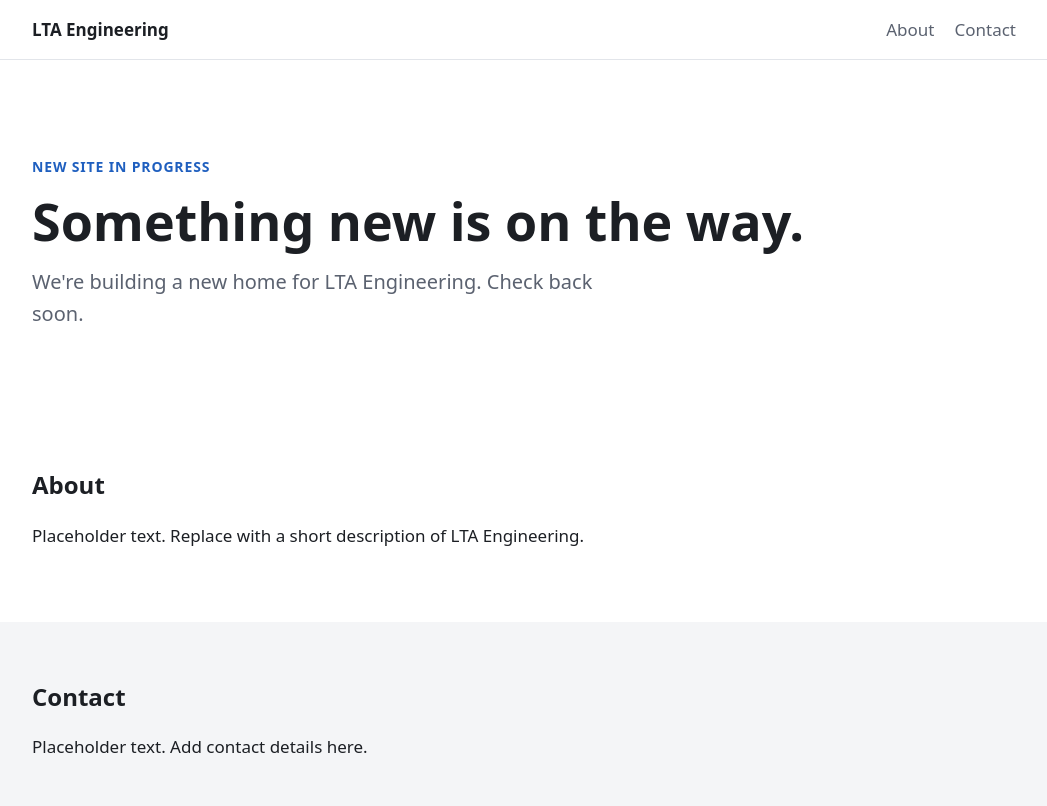
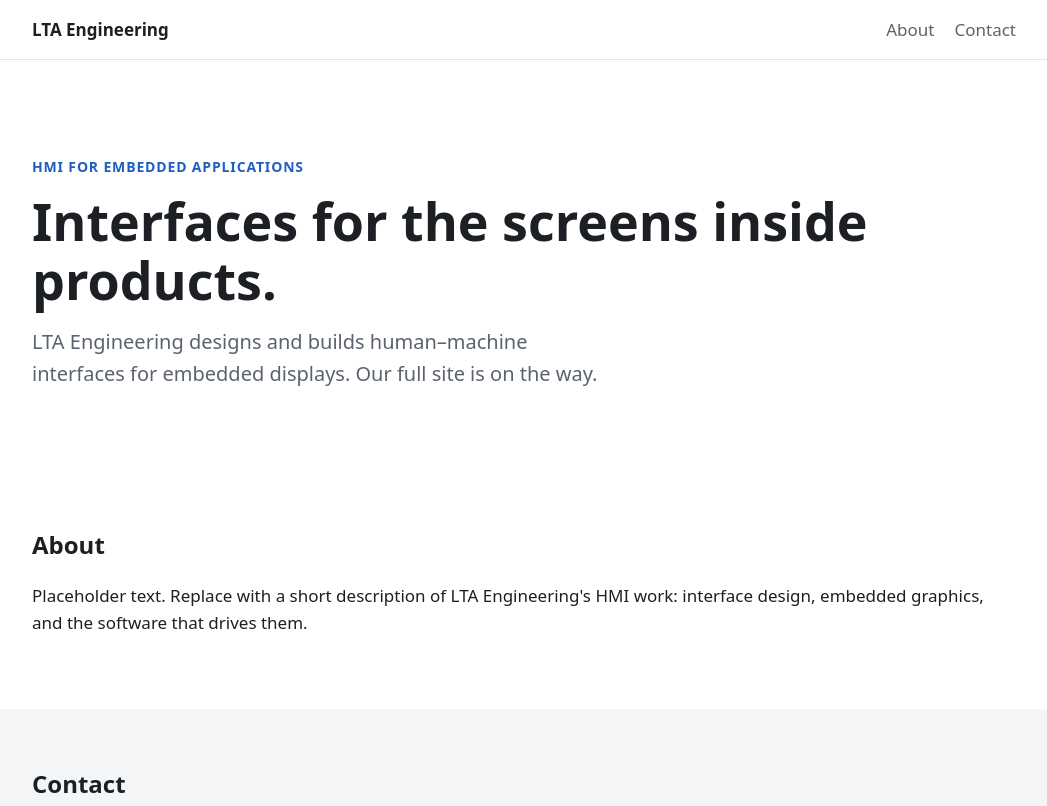
Before and after one commit to LTA-Engineering/lta-website, a plain HTML site: page index.html in a window 1280 px wide. Shown: the top 806 px of the page, without its empty margins (116-1163 px from the left). Drawn offline with Linux system fonts and the light colour scheme.

Commit message:
feat: position placeholder site around embedded HMI

```diff
--- a/index.html
+++ b/index.html
@@ -4,7 +4,7 @@
   <meta charset="utf-8">
   <meta name="viewport" content="width=device-width, initial-scale=1">
   <title>LTA Engineering</title>
-  <meta name="description" content="LTA Engineering — new website coming soon.">
+  <meta name="description" content="LTA Engineering designs and builds HMI software for embedded applications.">
   <link rel="stylesheet" href="css/styles.css">
 </head>
 <body>
@@ -21,16 +21,16 @@
   <main>
     <section class="hero">
       <div class="wrap">
-        <p class="eyebrow">New site in progress</p>
-        <h1>Something new is on the way.</h1>
-        <p class="lede">We're building a new home for LTA Engineering. Check back soon.</p>
+        <p class="eyebrow">HMI for embedded applications</p>
+        <h1>Interfaces for the screens inside products.</h1>
+        <p class="lede">LTA Engineering designs and builds human–machine interfaces for embedded displays. Our full site is on the way.</p>
       </div>
     </section>
 
     <section id="about" class="section">
       <div class="wrap">
         <h2>About</h2>
-        <p>Placeholder text. Replace with a short description of LTA Engineering.</p>
+        <p>Placeholder text. Replace with a short description of LTA Engineering's HMI work: interface design, embedded graphics, and the software that drives them.</p>
       </div>
     </section>
 
```
Also changed, not shown: 2 other files.
